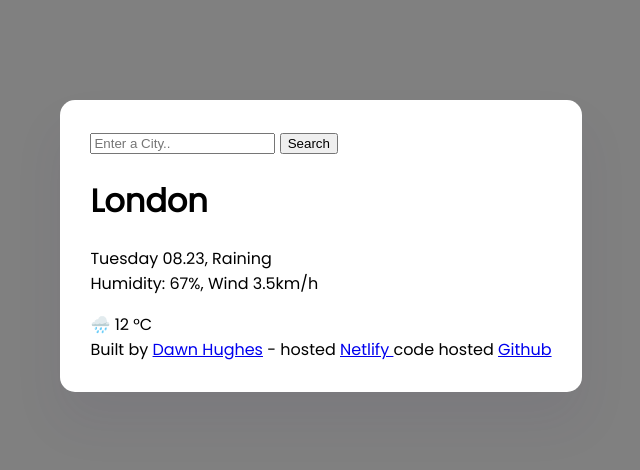
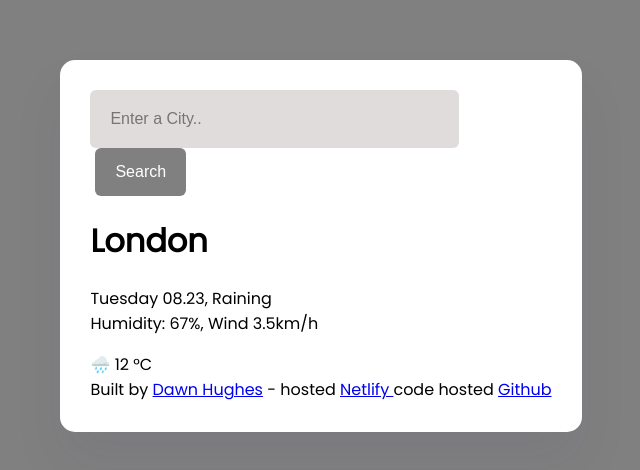
Before and after one commit to FedDawb/VanillaWeatherProject, a plain HTML site: page index.html in a window 1280 px wide. Shown: the part 162-632 px from the top of the page, without its empty margins (319-959 px from the left). Drawn offline with Linux system fonts and the light colour scheme.

Commit message:
Updated CSS on search bar

```diff
--- a/index.html
+++ b/index.html
@@ -18,9 +18,14 @@
   <body>
     <div class="app">
       <header>
-        <form>
-          <input type="search" placeholder="Enter a City.." required />
-          <input type="submit" value="Search" />
+        <form class="search-form">
+          <input
+            type="search"
+            placeholder="Enter a City.."
+            required
+            class="search-form-input"
+          />
+          <input type="submit" value="Search" class="search-form-button" />
         </form>
       </header>
       <main>
--- a/src/index.css
+++ b/src/index.css
@@ -16,3 +16,22 @@ body {
     box-shadow: 0 30px 50px rgba(65, 50, 100, 0.08);
     border-radius: 15px;
 }
+
+.search-form-input {
+    background-color: rgb(224, 220, 220);
+    border: none;
+    border-radius: 6px;
+    width: 80%;
+    padding: 20px;
+    font-size: 16px;
+}
+
+.search-form-button{
+    background: grey;
+    padding: 15px 20px;
+    border: none;
+    font-size: 16px;
+    margin-left: 5px;
+    border-radius: 6px;
+    color: white;
+}
```
